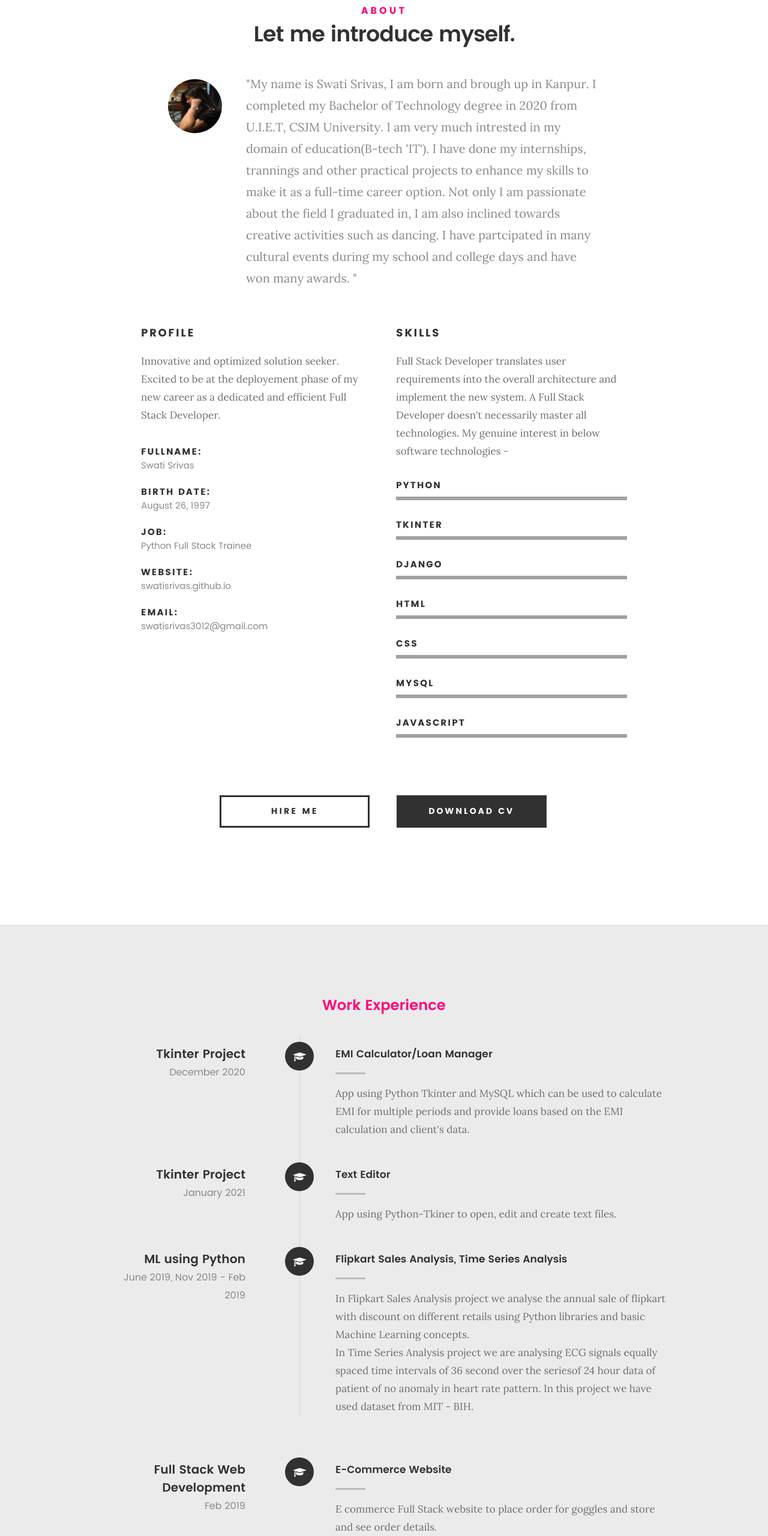
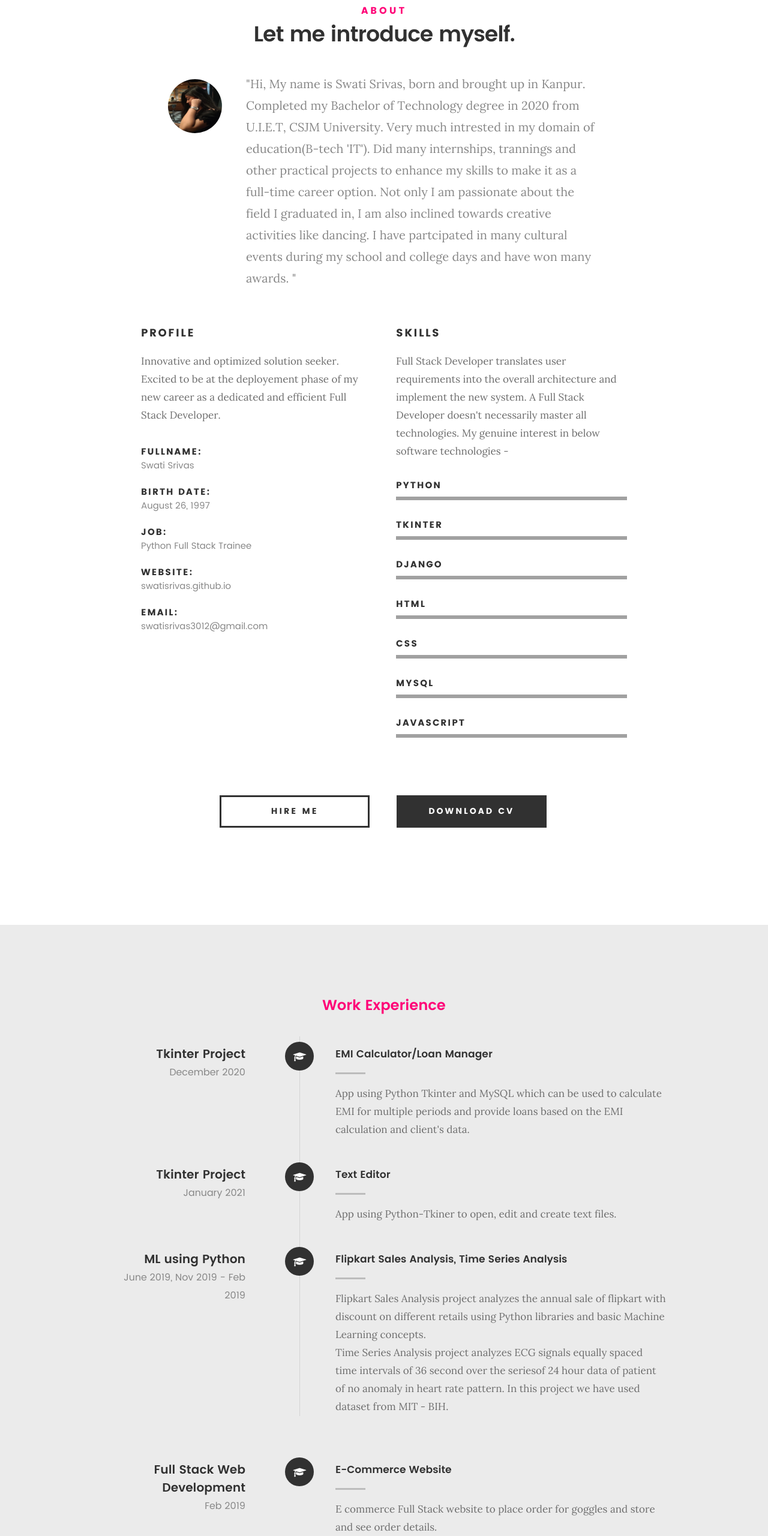
Before and after one commit to swatisrivas/swatisrivas.github.io, a plain HTML site: page index.html in a window 1280 px wide. Shown: the part 917-3478 px from the top of the page at 60% size. Drawn offline with Linux system fonts and the light colour scheme; files whose address does not match are found by name.

Commit message:
Update description

```diff
--- a/index.html
+++ b/index.html
@@ -106,7 +106,7 @@
 
    				<img src="images/profile pic.jpeg" alt="Profile Picture">
 
-   				<p class="lead">"My name is Swati Srivas, I am born and brough up in Kanpur. I completed my Bachelor of Technology degree in 2020 from U.I.E.T, CSJM University. I am very much intrested in my domain of education(B-tech 'IT'). I have done my internships, trannings and other practical projects to enhance my skills to make it as a full-time career option. Not only I am passionate about the field I graduated in, I am also inclined towards creative activities such as dancing. I have partcipated in many cultural events during my school and college days and have won many awards. " </p>
+   				<p class="lead">"Hi, My name is Swati Srivas, born and brought up in Kanpur. Completed my Bachelor of Technology degree in 2020 from U.I.E.T, CSJM University. Very much intrested in my domain of education(B-tech 'IT'). Did many internships, trannings and other practical projects to enhance my skills to make it as a full-time career option. Not only I am passionate about the field I graduated in, I am also inclined towards creative activities like dancing. I have partcipated in many cultural events during my school and college days and have won many awards. " </p>
    			</div>
 
    		</div>
@@ -253,8 +253,8 @@
 
 	   				<div class="timeline-content">
 	   					<h4>Flipkart Sales Analysis, Time Series Analysis</h4>
-						   <p>In Flipkart Sales Analysis project we analyse the annual sale of flipkart with discount on different retails using Python libraries and basic Machine Learning concepts.</br>
-						   In Time Series Analysis project we are analysing ECG signals equally spaced time intervals of 36 second over the seriesof 24 hour data of patient of no anomaly in heart rate pattern. In this project we have used  dataset from MIT - BIH. </p>
+						   <p>Flipkart Sales Analysis project analyzes the annual sale of flipkart with discount on different retails using Python libraries and basic Machine Learning concepts.</br>
+						   Time Series Analysis project analyzes ECG signals equally spaced time intervals of 36 second over the seriesof 24 hour data of patient of no anomaly in heart rate pattern. In this project we have used  dataset from MIT - BIH. </p>
 
 						</div>
 
```
